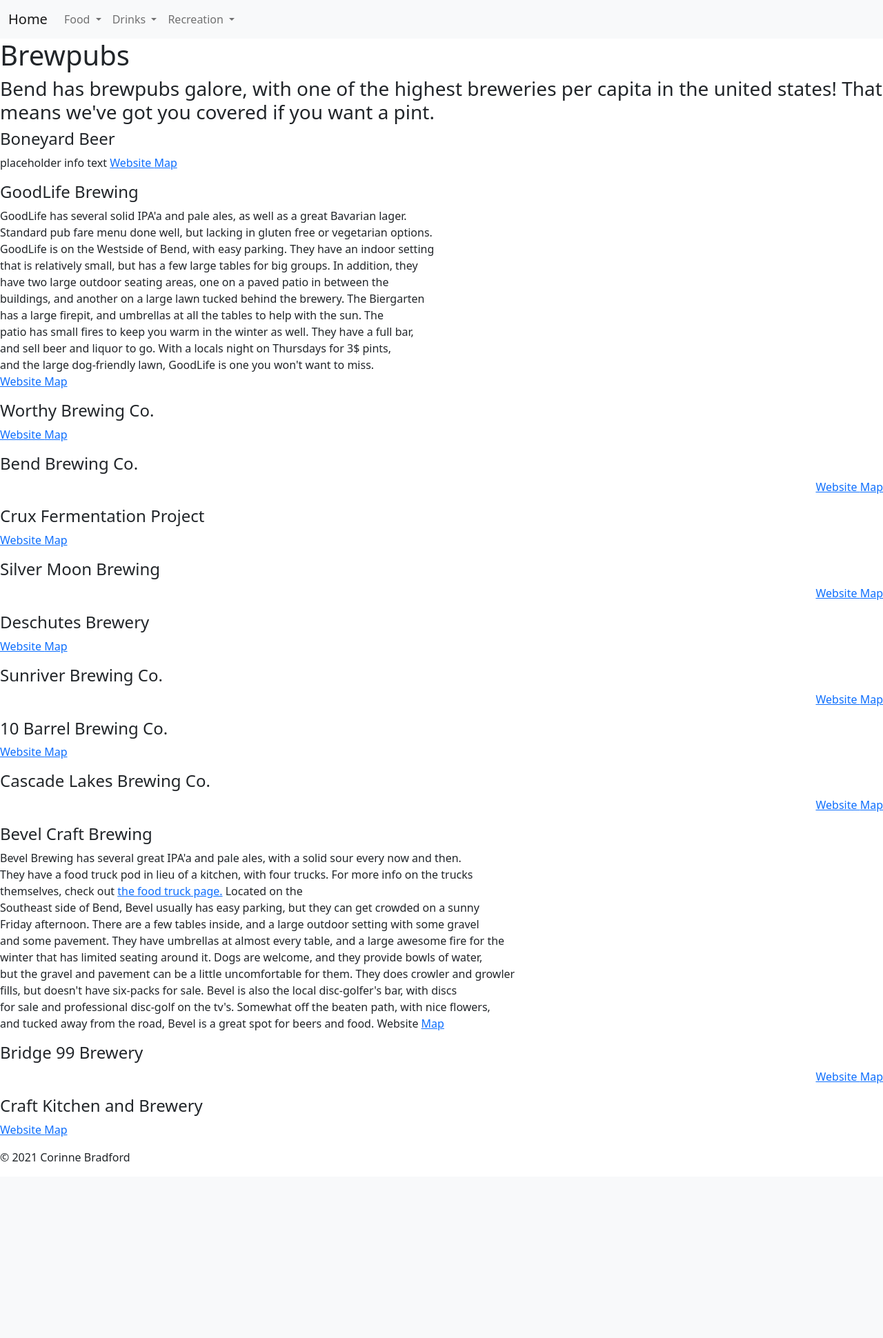
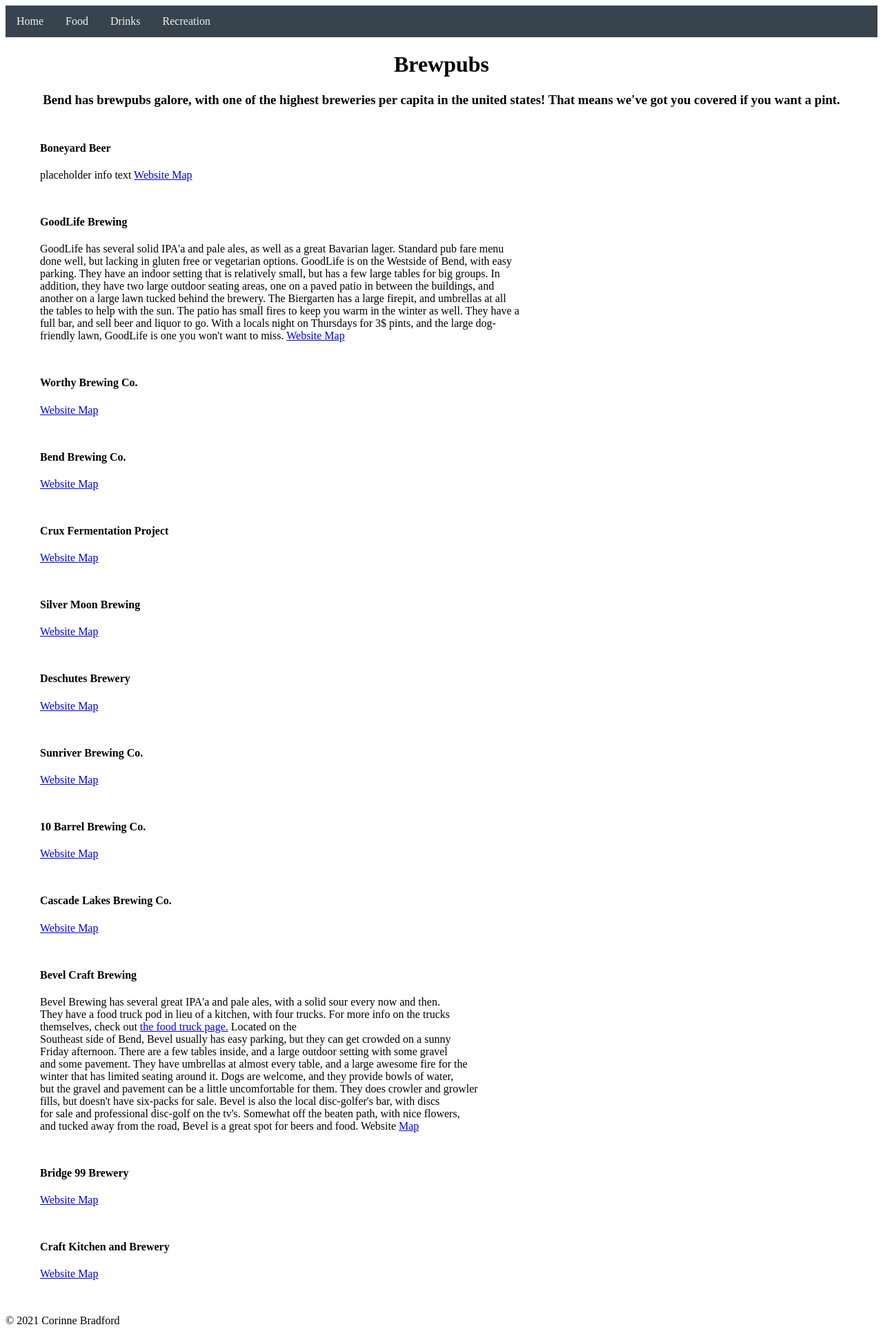
Before and after one commit to coribradford/local_recs_webapp, a Flask app: page /brewpubs in a window 1280 px wide. Shown: the whole page at 69% size. Before the commit the page ends 1684 px from the top, so only its background shows below. Run offline with Flask 2, Linux system fonts and the light colour scheme.

Commit message:
remove bootstrap, create static folder for css and images

```diff
--- /dev/null
+++ b/app/static/css/main.css
@@ -0,0 +1,80 @@
+ul {
+    list-style-type: none;
+    margin: 0;
+    padding: 0;
+    overflow: hidden;
+    background-color: #38444d;
+}
+
+li {
+    float: left;
+}
+
+li a, .dropbtn {
+    display: inline-block;
+    color: #f1f1f1;
+    text-align: center;
+    padding: 14px 16px;
+    text-decoration: none;
+}
+
+li a:hover, .dropdown:hover .dropbtn {
+    background-color: rgb(255, 255, 255);
+}
+
+li.dropdown {
+    display: inline-block;
+}
+
+.dropdown-content {
+    display: none;
+    position: absolute;
+    background-color: #f9f9f9;
+    min-width: 160px;
+    box-shadow: 0px 8px 16px 0px rgba(0,0,0,0.2);
+    z-index: 1;
+}
+
+.dropdown-content a {
+    color: black;
+    padding: 12px 16px;
+    text-decoration: none;
+    display: block;
+    text-align: left;
+}
+
+.dropdown-content a:hover {background-color: #f1f1f1;}
+
+.dropdown:hover .dropdown-content {
+    display: block;
+}
+
+h1 {
+    text-align: center;
+}
+h3 {
+    text-align: center;
+}
+.container {
+    margin: 50px;
+}
+
+.right_text {
+    justify-content: right;
+    width: 60%;
+}
+
+.left_text {
+    justify-content: left;
+    width: 60%
+}
+
+.right_img {
+    float: right;
+    width: 30%;
+}
+
+.left_img {
+    float: left;
+    width: 30%;
+}
--- a/app/templates/base.html
+++ b/app/templates/base.html
@@ -1,55 +1,40 @@
 <!DOCTYPE html>
 <html>
   <head>
-    <link href="https://cdn.jsdelivr.net/npm/bootstrap@5.1.3/dist/css/bootstrap.min.css" rel="stylesheet" integrity="sha384-1BmE4kWBq78iYhFldvKuhfTAU6auU8tT94WrHftjDbrCEXSU1oBoqyl2QvZ6jIW3" crossorigin="anonymous">
+    <link rel="stylesheet" href="{{ url_for('static', filename='css/main.css') }}">
     <style></style>
   </head>
   <body>
-    <nav class="navbar navbar-expand-lg navbar-light bg-light">
-      <div class="container-fluid">
-        <a class="navbar-brand" href="/">Home</a>
-        <button class="navbar-toggler" type="button" data-bs-toggle="collapse" data-bs-target="#navbarNavDropdown" aria-controls="navbarNavDropdown" aria-expanded="false" aria-label="Toggle navigation">
-          <span class="navbar-toggler-icon"></span>
-        </button>
-        <div class="collapse navbar-collapse" id="navbarNavDropdown">
-          <ul class="navbar-nav">
-            <li class="nav-item dropdown">
-              <a class="nav-link dropdown-toggle" href="#" id="navbarDropdownMenuLink" role="button" data-bs-toggle="dropdown" aria-expanded="false">
-                Food
-              </a>
-              <ul class="dropdown-menu" aria-labelledby="navbarDropdownMenuLink">
-                <li><a class="dropdown-item" href="/breakfast">Breakfast</a></li>
-                <li><a class="dropdown-item" href="/lunch">Lunch</a></li>
-                <li><a class="dropdown-item" href="/dinner">Dinner</a></li>
-                <li><a class="dropdown-item" href="/food_trucks-taphouses">Food Trucks</a></li>
-              </ul>
-            </li>
-            <li class="nav-item dropdown">
-              <a class="nav-link dropdown-toggle" href="#" id="navbarDropdownMenuLink" role="button" data-bs-toggle="dropdown" aria-expanded="false">
-                Drinks
-              </a>
-              <ul class="dropdown-menu" aria-labelledby="navbarDropdownMenuLink">
-                <li><a class="dropdown-item" href="/brewpubs">Brewpubs</a></li>
-                <li><a class="dropdown-item" href="/cideries">Cideries</a></li>
-                <li><a class="dropdown-item" href="/food_trucks-taphouses">Taphouses</a></li>
-                <li><a class="dropdown-item" href="/bars">Bars</a></li>
-              </ul>
-            </li>
-            <li class="nav-item dropdown">
-              <a class="nav-link dropdown-toggle" href="#" id="navbarDropdownMenuLink" role="button" data-bs-toggle="dropdown" aria-expanded="false">
-                Recreation
-              </a>
-              <ul class="dropdown-menu" aria-labelledby="navbarDropdownMenuLink">
-                <li><a class="dropdown-item" href="/summer">Summer</a></li>
-                <li><a class="dropdown-item" href="/winter">Winter</a></li>
-                <li><a class="dropdown-item" href="/indoor">Indoor</a></li>
-                <li><a class="dropdown-item" href="/dog_parks">Dog Parks</a></li>
-              </ul>
-            </li>
-          </ul>
+    <ul>
+      <li><a href="/">Home</a></li>
+      <li class="dropdown">
+        <a href="#">Food</a>
+        <div class="dropdown-content">
+          <a href="/breakfast">Breakfast</a>
+          <a href="/lunch">Lunch</a>
+          <a href="/dinner">Dinner</a>
+          <a href="/food_trucks-taphouses">Food Trucks</a>
         </div>
-      </div>
-    </nav>
+      </li>
+      <li class="dropdown">
+        <a href="#">Drinks</a>
+        <div class="dropdown-content">
+          <a href="/brewpubs">Brewpubs</a>
+          <a href="/cideries">Cideries</a>
+          <a href="/food_trucks-taphouses">Taphouses</a>
+          <a href="/bars">Bars</a>
+        </div>
+      </li>
+      <li class="dropdown">
+        <a href="#">Recreation</a>
+        <div class="dropdown-content">
+          <a href="/summer">Summer</a>
+          <a href="/winter">Winter</a>
+          <a href="/indoor">Indoor</a>
+          <a href="/dog_parks">Dog Parks</a>
+        </div>
+      </li>
+    </ul>
     <div class="content">
         {% block title %}{% endblock %}
         {% block content %}{% endblock %}
--- a/app/templates/brewpubs.html
+++ b/app/templates/brewpubs.html
@@ -8,11 +8,11 @@
 <h3>
     Bend has brewpubs galore, with one of the highest breweries per capita in the united states! That means we've got you covered if you want a pint.
 </h3>
-<div>
+<div class="container">
     <h4>
         Boneyard Beer
     </h4>
-    <p style="text-align: left">
+    <p class="left_text">
         placeholder info text
         <a href="https://boneyardbeer.com/">
             Website
@@ -22,21 +22,21 @@
         </a>
     </p>
 </div>
-<div>
+<div class="container">
     <h4>
         GoodLife Brewing
     </h4>
-    <p style="text-align: left;">
-        GoodLife has several solid IPA'a and pale ales, as well as a great Bavarian lager. <br>
-        Standard pub fare menu done well, but lacking in gluten free or vegetarian options.<br>
-        GoodLife is on the Westside of Bend, with easy parking. They have an indoor setting<br>
-        that is relatively small, but has a few large tables for big groups. In addition, they <br>
-        have two large outdoor seating areas, one on a paved patio in between the <br>
-        buildings, and another on a large lawn tucked behind the brewery. The Biergarten<br>
-        has a large firepit, and umbrellas at all the tables to help with the sun. The<br>
-        patio has small fires to keep you warm in the winter as well. They have a full bar,<br>
-        and sell beer and liquor to go. With a locals night on Thursdays for 3$ pints, <br>
-        and the large dog-friendly lawn, GoodLife is one you won't want to miss.<br>
+    <p class="right_text">
+        GoodLife has several solid IPA'a and pale ales, as well as a great Bavarian lager.
+        Standard pub fare menu done well, but lacking in gluten free or vegetarian options.
+        GoodLife is on the Westside of Bend, with easy parking. They have an indoor setting
+        that is relatively small, but has a few large tables for big groups. In addition, they
+        have two large outdoor seating areas, one on a paved patio in between the
+        buildings, and another on a large lawn tucked behind the brewery. The Biergarten
+        has a large firepit, and umbrellas at all the tables to help with the sun. The
+        patio has small fires to keep you warm in the winter as well. They have a full bar,
+        and sell beer and liquor to go. With a locals night on Thursdays for 3$ pints,
+        and the large dog-friendly lawn, GoodLife is one you won't want to miss.
         <a href="https://www.goodlifebrewing.com/">
             Website
         </a>
@@ -46,11 +46,11 @@
     </p>
 </div>
 
-<div >
+<div class="container">
     <h4>
         Worthy Brewing Co.
     </h4>
-    <p style="text-align: left;">
+    <p class="left_text">
         <a href="https://worthy.beer/">
             Website
         </a>
@@ -59,11 +59,11 @@
         </a>
     </p>
 </div>
-<div >
+<div class="container">
     <h4>
         Bend Brewing Co.
     </h4>
-    <p style="text-align: right;">
+    <p class="right_text">
         <a href="https://www.bendbrewingco.com/">
             Website
         </a>
@@ -72,11 +72,11 @@
         </a>
     </p>
 </div>
-<div >
+<div class="container">
     <h4>
         Crux Fermentation Project
     </h4>
-    <p style="text-align: left;">
+    <p class="left_text">
         <a href="https://www.cruxfermentation.com/">
             Website
         </a>
@@ -85,11 +85,11 @@
         </a>
     </p>
 </div>
-<div >
+<div class="container">
     <h4>
         Silver Moon Brewing
     </h4>
-    <p style="text-align: right;">
+    <p class="right_text">
         <a href="https://www.silvermoonbrewing.com/">
             Website
         </a>
@@ -98,11 +98,11 @@
         </a>
     </p>
 </div>
-<div >
+<div class="container">
     <h4>
         Deschutes Brewery
     </h4>
-    <p style="text-align: left;">
+    <p class="left_text">
         <a href="https://www.deschutesbrewery.com/">
             Website
         </a>
@@ -111,11 +111,11 @@
         </a>
     </p>
 </div>
-<div>
+<div class="container">
     <h4>
         Sunriver Brewing Co.
     </h4>
-    <p style="text-align: right;">
+    <p class="right_text">
         <a href="https://www.sunriverbrewingcompany.com/">
             Website
         </a>
@@ -124,11 +124,11 @@
         </a>
     </p>
 </div>
-<div >
+<div class="container">
     <h4>
         10 Barrel Brewing Co.
     </h4>
-    <p style="text-align: left;">
+    <p class="left_text">
         <a href="https://10barrel.com/">
             Website
         </a>
@@ -137,11 +137,11 @@
         </a>
     </p>
 </div>
-<div >
+<div class="container">
     <h4>
         Cascade Lakes Brewing Co.
     </h4>
-    <p style="text-align: right;">
+    <p class="right_text">
         <a href="https://www.cascadelakes.com/">
             Website
         </a>
@@ -150,11 +150,11 @@
         </a>
     </p>
 </div>
-<div >
+<div class="container">
     <h4>
         Bevel Craft Brewing
     </h4>
-    <p style="text-align: left;">
+    <p class="left_text">
         Bevel Brewing has several great IPA'a and pale ales, with a solid sour every now and then. <br>
         They have a food truck pod in lieu of a kitchen, with four trucks. For more info on the trucks <br>
         themselves, check out <a href="/food_trucks-taphouses">the food truck page.</a> Located on the <br>
@@ -174,11 +174,11 @@
         </a>
     </p>
 </div>
-<div >
+<div class="container">
     <h4>
         Bridge 99 Brewery
     </h4>
-    <p style="text-align: right;">
+    <p class="right_text">
         <a href="https://bridge99brewery.com/">
             Website
         </a>
@@ -187,11 +187,11 @@
         </a>
     </p>
 </div>
-<div >
+<div class="container">
     <h4>
         Craft Kitchen and Brewery
     </h4>
-    <p style="text-align: left;">
+    <p class="left_text">
         <a href="https://craftoregon.com/">
             Website
         </a>
```
Also changed, not shown: README.md, 3 other files.
